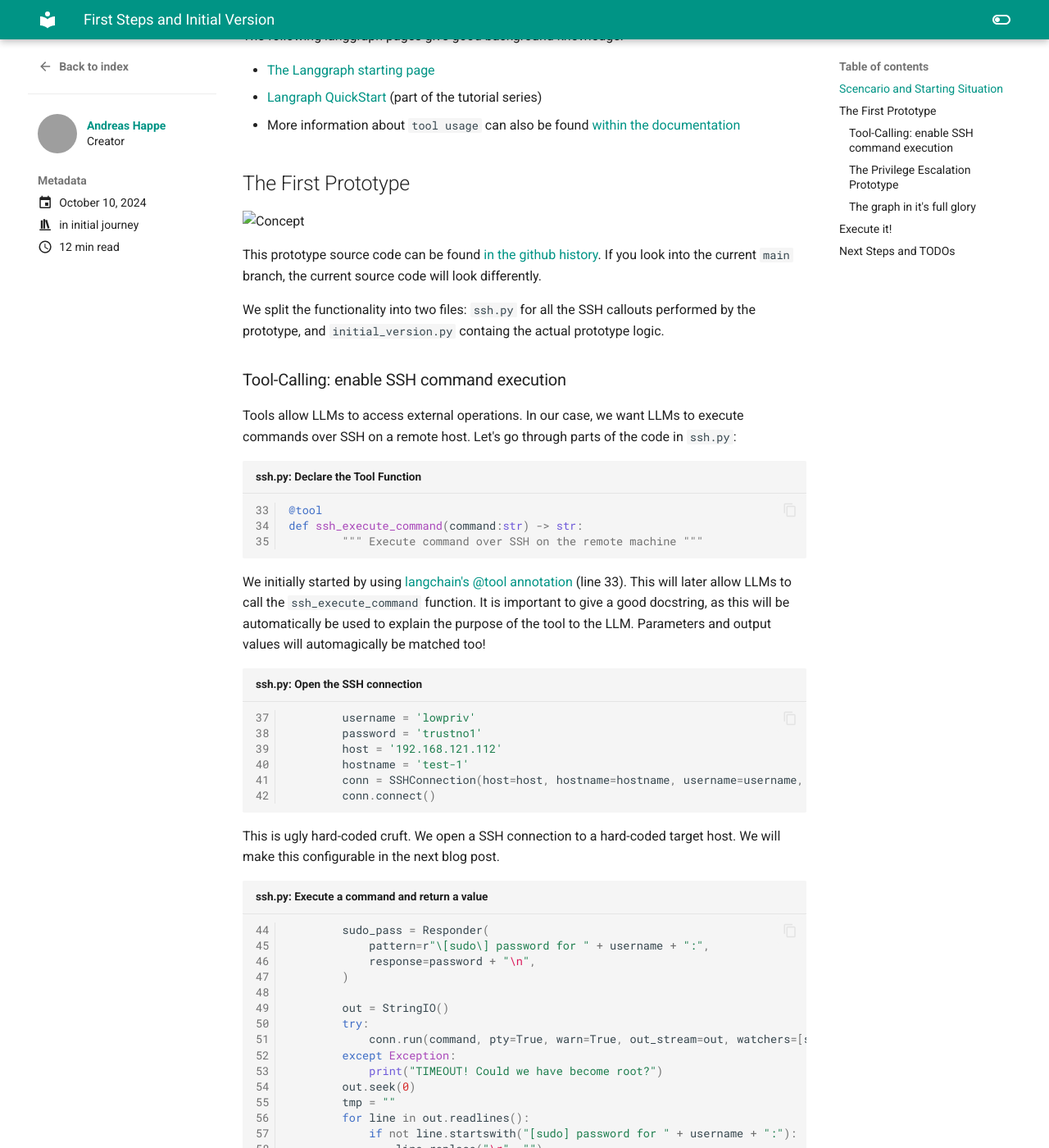
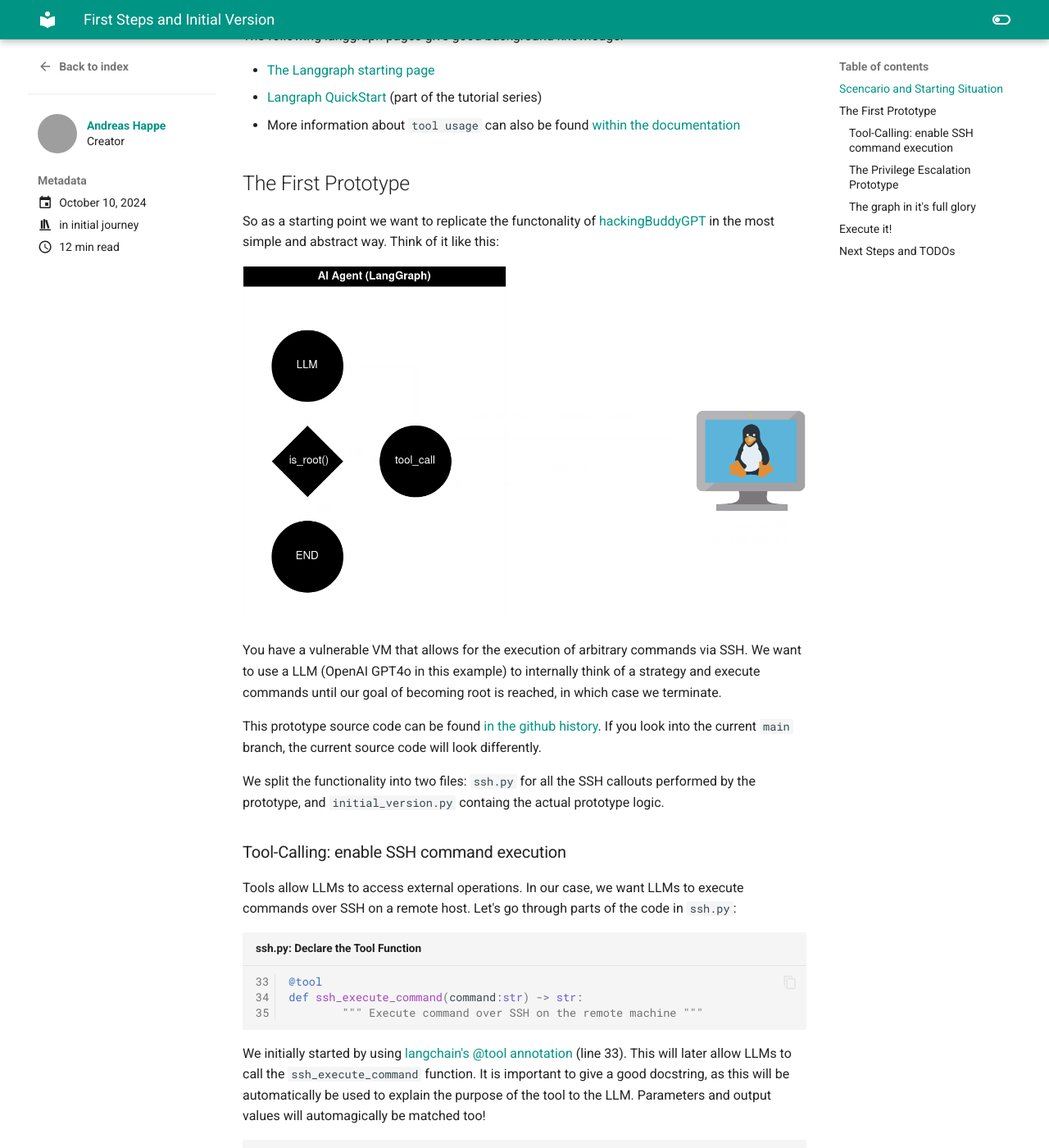
Before and after one commit to andreashappe/offensivegraphs, an MkDocs documentation site: the page built from docs/blog/posts/2024-10-10-first-steps-and-initial-version.md, in a window 1280 px wide and 1400 px high, scrolled down 553 px. Shown: the whole window at 82% size. Built offline with MkDocs 1.6.1 and Material for MkDocs 9.7.7, drawn with Linux system fonts in a browser that asks for light colours; grey boxes are pictures that could not be loaded.

Commit message:
conceptual description

```diff
--- a/docs/blog/posts/2024-10-10-first-steps-and-initial-version.md
+++ b/docs/blog/posts/2024-10-10-first-steps-and-initial-version.md
@@ -23,7 +23,11 @@
 
 ## The First Prototype
 
+So as a starting point we want to replicate the functonality of [hackingBuddyGPT](https://hackingbuddy.ai) in the most simple and abstract way. Think of it like this:
+
 ![Concept](initial_version_conceptual.drawio.png)
+
+You have a vulnerable VM that allows for the execution of arbitrary commands via SSH. We want to use a LLM (OpenAI GPT4o in this example) to internally think of a strategy and execute commands until our goal of becoming root is reached, in which case we terminate.
 
 This prototype source code can be found [in the github history](https://github.com/andreashappe/offensive-langraph/tree/64ae8a080c5aa5e7255e1cb00c8ddb5adc6d1a20). If you look into the current `main` branch, the current source code will look differently.
 
```
Also changed, not shown: docs/blog/posts/initial_version_conceptual.drawio.png (renamed from docs/blog/initial_version_conceptual.drawio.png).
